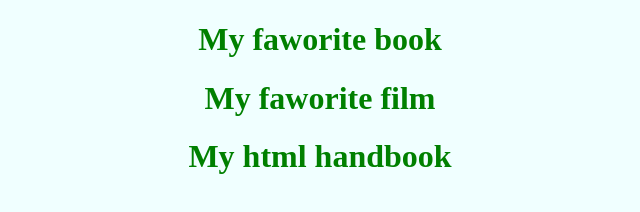
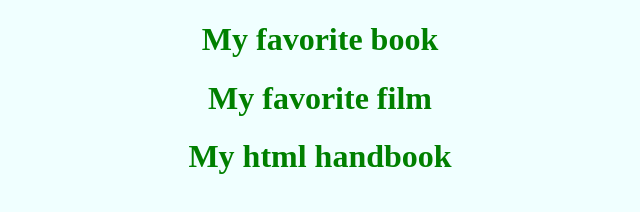
Before and after one commit to beskhlebnyi/MITI_WEB, a plain HTML site: page index.html in a window 1280 px wide. Shown: the whole page, without its empty margins (320-960 px from the left). Drawn offline with Linux system fonts and the light colour scheme.

Commit message:
fix typos

```diff
--- a/index.html
+++ b/index.html
@@ -4,6 +4,6 @@
   <meta name="Yaroslav Beskhlebnyi" content="author"/>
   <link rel="stylesheet" type="text/css" href="css/style.css">
 </head>
-<h1><a href="book.html">My faworite book</a></h1>
-<h1><a href="film.html">My faworite film</a></h1>
+<h1><a href="book.html">My favorite book</a></h1>
+<h1><a href="film.html">My favorite film</a></h1>
 <h1><a href="handbook.html">My html handbook</a></h1>
```
